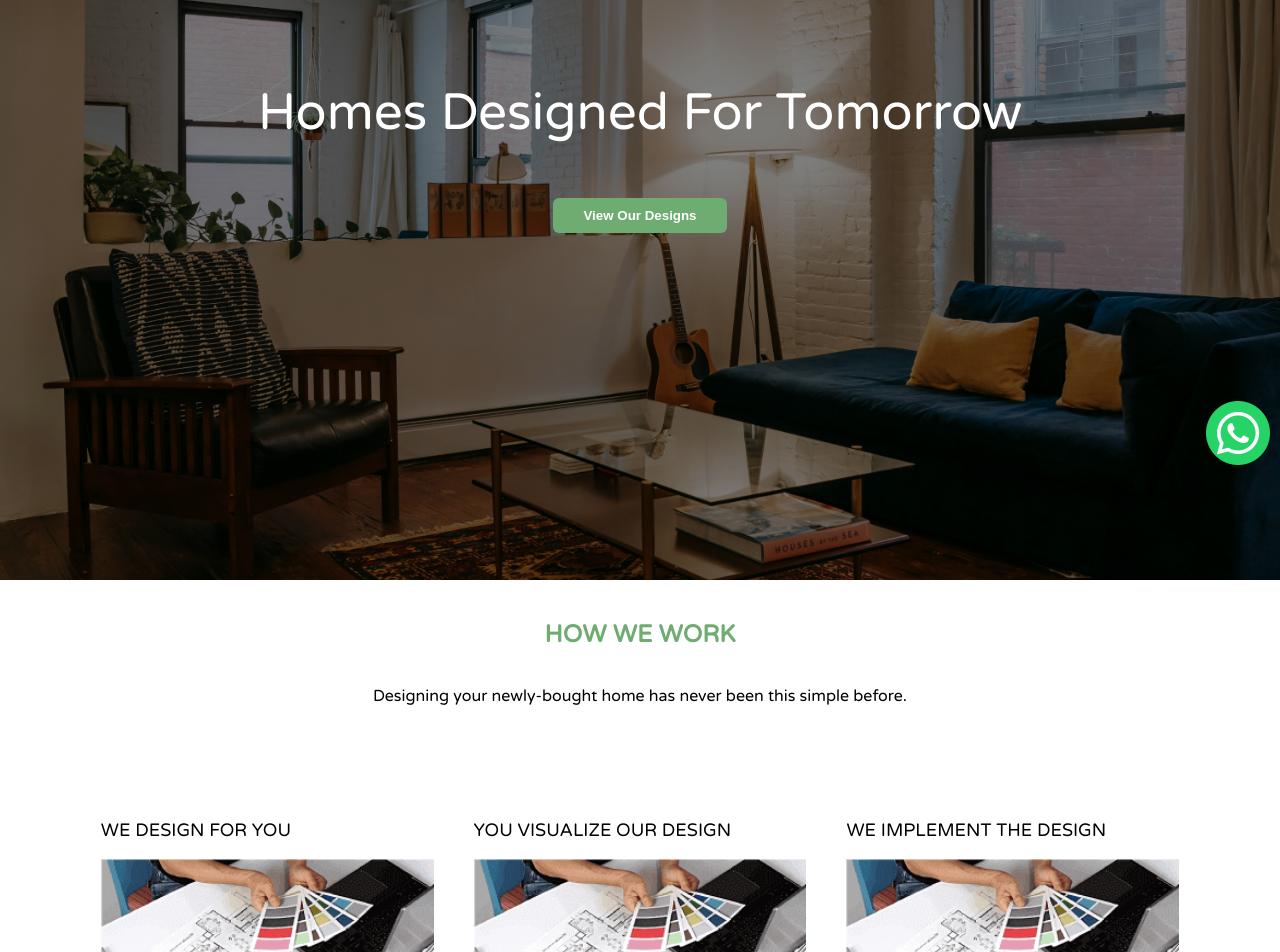
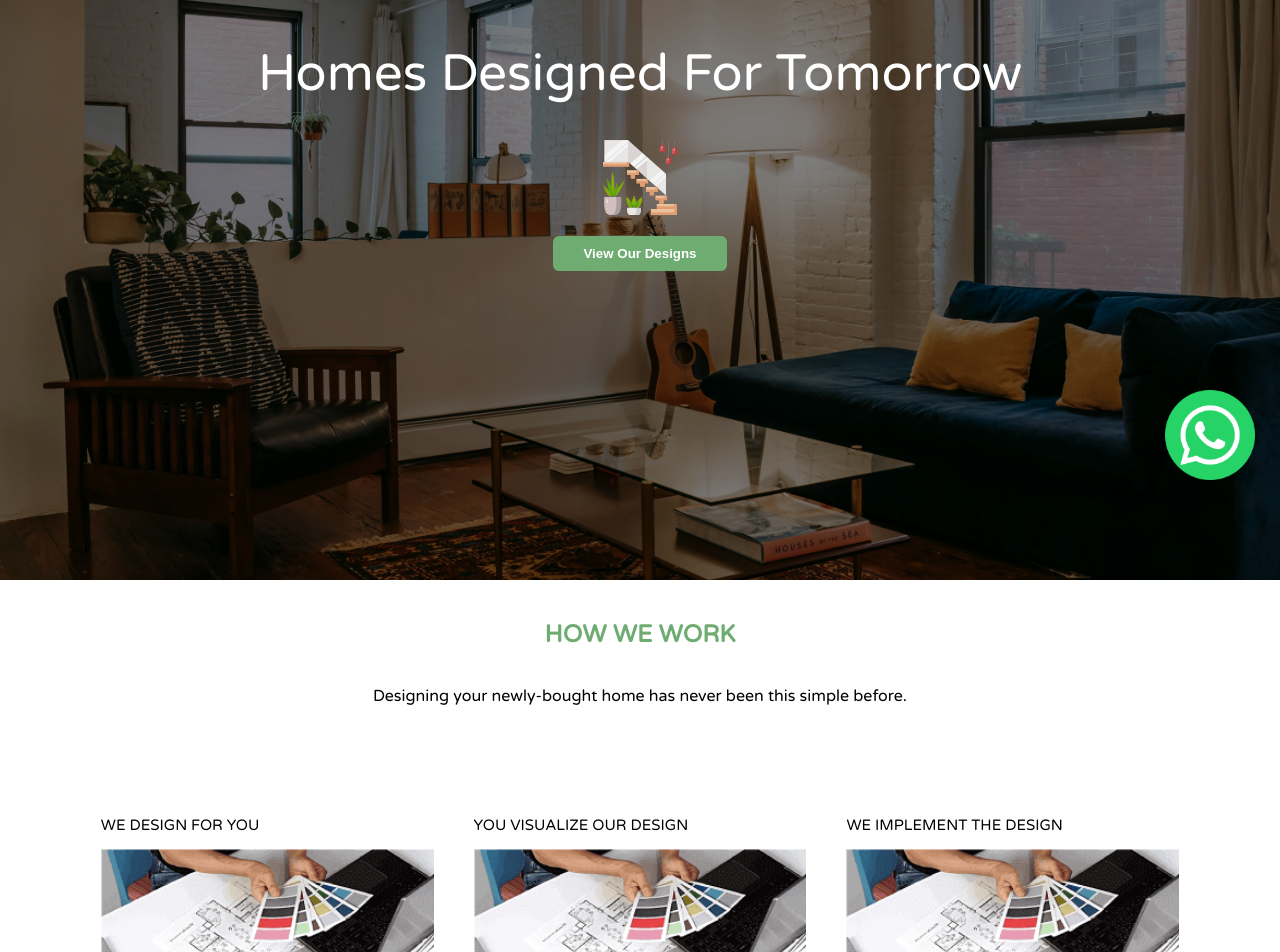
Before and after one commit to prudhvikaranam/timesSquare-interiors, a React (Create React App) app: page / in a window 1280 px wide. Shown: the part 220-1172 px from the top of the page. Built offline with nearby package versions, Linux system fonts and the light colour scheme.

Commit message:
adding body logo and adjustments for feedbacks

```diff
--- a/src/App.js
+++ b/src/App.js
@@ -26,16 +26,14 @@ function App() {
 
 
 
-        <div className='whats-app-us'>
+        {/* <div className='whats-app-uss'> */}
 
 
-          <a href="https://api.whatsapp.com/send?phone=918884615822" target='_blank' class="float"  rel="noopener noreferrer">
-            <img src={whatsApp} alt='' className='whatsApp' />
-          </a>
+        <img src={whatsApp} alt='' href="https://api.whatsapp.com/send?phone=918884615822" target='_blank' rel="noopener noreferrer" className="whatsAppIcon"/>
 
 
 
-        </div>
+        {/* </div> */}
       </div>
 
 
--- a/src/components/Header.jsx
+++ b/src/components/Header.jsx
@@ -1,6 +1,7 @@
 import logo from "../assets/images/logo.png";
 import { navData } from "../assets/data/data";
 import { useEffect, useState } from "react";
+import staircase from "../assets/images/staircase.png";
 export const Header = () => {
   const [isMenuOpen, setIsMenuOpen] = useState(false);
   const [showHamburgerMenu, setshowHamburgerMenu] = useState(false);
@@ -37,7 +38,8 @@ export const Header = () => {
                   <>
                     <span key={i} className="menu-item">
                       <span>{items.name}</span>
-                      <span className="dropdown-icon">↓</span> {/* The dropdown icon */}
+                      <span className="dropdown-icon">↓</span>{" "}
+                      {/* The dropdown icon */}
                       <div className="child-menu">
                         {items.children?.map((child, j) => (
                           <span key={j}>{child}</span>
@@ -96,7 +98,7 @@ export const Header = () => {
       </div>
       <div className="home-body-container">
         <h1>Homes Designed For Tomorrow</h1>
-        <br />
+        <img src={staircase} alt="" /><br/>
         <button className="home-button">View Our Designs</button>
       </div>
     </>
--- a/src/index.css
+++ b/src/index.css
@@ -70,6 +70,13 @@ body {
   flex-direction: column;
   justify-content: center;
   align-items: center;
+}
+
+
+
+.home-body-container img{
+  min-width: 5%;
+  max-width: 6%;
 }
 
 h1 {
@@ -219,7 +226,7 @@ h1 {
 }
 
 .container-heading {
-  font-size: 18px;
+  font-size: 15px;
   color: black;
 }
 
@@ -447,7 +454,11 @@ h1 {
     flex: 1 1 30%;
   }
 
-
+  .customer-feedback{
+    min-width: 40%;
+    padding: 16px;
+    max-width: 40%;
+  }
 
 }
 
@@ -511,29 +522,23 @@ h1 {
 }
 
 .view-more button {
-  padding: 17px 150px;
   background: #6fac72;
   border: none;
   border-radius: 5px;
   color: white;
   font-weight: 700;
+  width: 20%;
+  padding: 15px 0px;
 }
 
 
-.whats-app-us {
-  display: flex;
-  justify-content: end;
+
+.whatsAppIcon{
+  min-width: 7%;
+  max-width: 7%;
   position: fixed;
   bottom: 100px;
-  right: 0px;
-  text-align: end;
-}
-
-
-.whatsApp {
-  padding: 10px;
-  min-width: 10%;
-  max-width: 12%;
+  right: 25px;
 }
 
 @media (min-width: 1025px) {
```
Also changed, not shown: src/assets/images/staircase.png (added).
